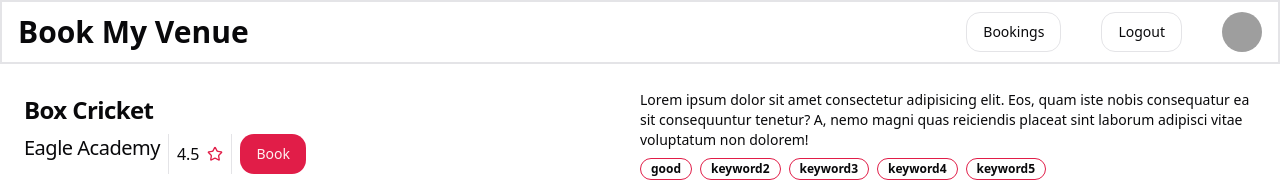
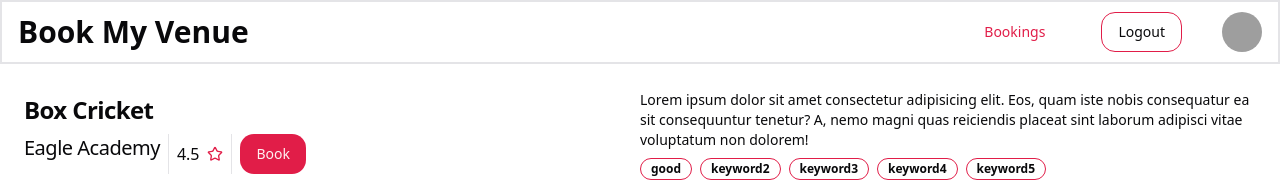
Before and after one commit to npankajkumar/BMV_Final_FrontEnd, a React (Vite) app: page / in a window 1280 px wide. Shown: the top 182 px of the page. Built offline with nearby package versions, Linux system fonts and the light colour scheme; grey boxes are pictures that could not be loaded.

Commit message:
Added the Booking card and made changes for NavBar

```diff
--- /dev/null
+++ b/src/components/BookingCard.tsx
@@ -0,0 +1,51 @@
+import { IndianRupee } from "lucide-react";
+import { Button } from "./ui/button";
+const BookingCard = () => {
+  const cardName = "Box Cricket";
+  const status = "UpComing";
+  const venueName = "Eagle Academy";
+  const amount = 3000;
+  const today = new Date();
+  const formattedDate = today.toLocaleDateString();
+  const startTime = "12:30 pm";
+  const endTime = "02:30pm";
+  return (
+    <div className="w-full border-4 border-secondary grid grid-cols-2  p-4 bg-gray-50 rounded-lg shadow-lg">
+      <div>
+        <h1 className="text-3xl font-bold text-black ">{cardName}</h1>
+        <h1 className="text-xl  text-gray-700 mb-2">{venueName}</h1>
+        <div className="mt-2 text-gray-900 font-medium">{formattedDate}</div>
+        <div className=" text-gray-900 text-lg">
+          <span className="font-semibold">Slot: </span>
+          <span className="font-semibold">{startTime} </span> <span className="font-semibold">To: </span> <span className="font-semibold">{endTime} </span>
+        </div>
+      </div>
+      <div className="flex flex-col justify-center ml-auto">
+        <div className="mb-2">
+          <span className="mr-4 font-semibold text-gray-800">Status:</span>
+          <span className="mr-4 text-black font-semibold">{status}</span>
+        </div>
+        <div className="mb-2">
+          <span className="mr-4 font-semibold text-gray-800">Paid:</span>
+          <IndianRupee className="w-4 h-8 inline"/><span className="mr-4 text-black font-semibold">{amount}</span>
+        </div>
+        <div className="flex">
+          <Button
+            variant="outline"
+            className="mr-2 hover:shadow-sm text-white bg-primary font-semibold py-2 px-4 "
+          >
+            Cancel
+          </Button>
+          <Button
+            variant="outline"
+            className="mr-2 hover:shadow-sm text-black bg-blue-500 font-semibold py-2 px-4 "
+          >
+            Download Receipt
+          </Button>
+        </div>
+      </div>
+    </div>
+  );
+};
+
+export default BookingCard;
--- a/src/components/NavBar.tsx
+++ b/src/components/NavBar.tsx
@@ -1,24 +1,32 @@
-import { Button } from "@/components/ui/button"
-import {
-  Avatar,
-  AvatarFallback,
-  AvatarImage,
-} from "@/components/ui/avatar"
-const NavBar = ({className}:{className?:string}) => {
+import { Button } from "@/components/ui/button";
+import { Avatar, AvatarFallback, AvatarImage } from "@/components/ui/avatar";
+const NavBar = ({ className }: { className?: string }) => {
   return (
-    <div className={`border-2 flex justify-between h-16 items-center font-bold ${className}`} >
-        <h1 className="text-3xl ml-4">Book My Venue</h1>
-        <div className="flex">
-        <Button variant="outline" className="mr-10 hover:shadow-sm">Bookings</Button>
-        <Button variant="outline" className="mr-10 hover:shadow-sm">Logout</Button>
+    <div
+      className={`border-2 flex justify-between h-16 items-center w-full font-bold ${className}`}
+    >
+      <h1 className="text-3xl ml-4">Book My Venue</h1>
+      <div className="flex">
+        <Button variant="link" className="mr-10 text-primary">
+          Bookings
+        </Button>
+        <Button
+          variant="outline"
+          className="mr-10 hover:shadow-sm border-primary"
+        >
+          Logout
+        </Button>
         {/* <Button variant="outline" className="mr-10 rounded-full hover:bg-slate-300">P</Button> */}
         <Avatar className="mr-4 hover:cursor-pointer">
-      <AvatarImage src="https://github.com/shadcn.png" alt="user/provider profile " />
-      <AvatarFallback>CN</AvatarFallback>
-    </Avatar>
-        </div>
+          <AvatarImage
+            src="https://github.com/shadcn.png"
+            alt="user/provider profile "
+          />
+          <AvatarFallback>CN</AvatarFallback>
+        </Avatar>
+      </div>
     </div>
-  )
-}
+  );
+};
 
-export default NavBar
+export default NavBar;
--- /dev/null
+++ b/src/components/RegisterVenue.tsx
@@ -0,0 +1,9 @@
+
+
+const RegisterVenue = () => {
+  return (
+    <div>RegisterVenue</div>
+  )
+}
+
+export default RegisterVenue
```
